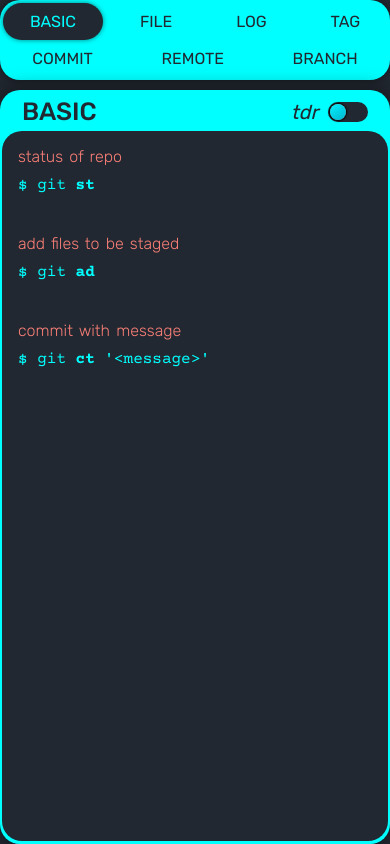
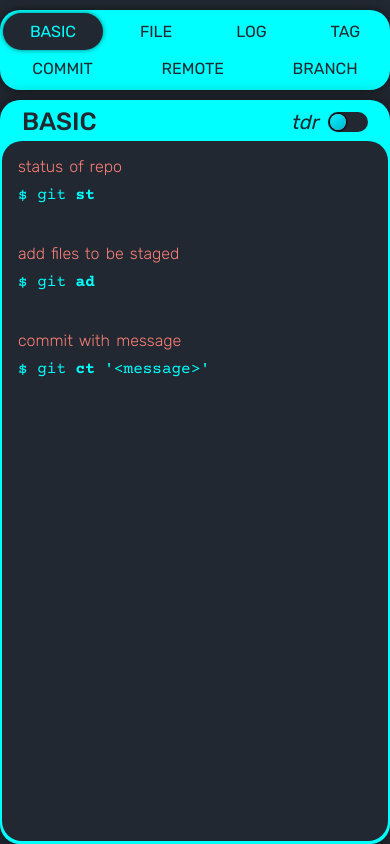
Before and after one commit to dhruwlalan/git-alias, a Vue app: page / in a window 390 px wide. Built offline with nearby package versions, Linux system fonts and the light colour scheme.

Commit message:
rf: sytling

```diff
--- a/src/sass/layout/_container.scss
+++ b/src/sass/layout/_container.scss
@@ -5,6 +5,6 @@
    @include pbm($pt: 2rem, $m: 0 auto);
 
    @media (max-width: 700px) {
-      padding-top: 0rem;
+      padding-top: 1rem;
    }
 }
--- a/src/sass/layout/_main.scss
+++ b/src/sass/layout/_main.scss
@@ -95,7 +95,7 @@
 
          &--syntax {
             @include typo($c: $cyan1, $ff: $courierPrime, $fs: 2.5rem, $fw: 400);
-            @include pbm($p: 1rem, $pr: 2rem);
+            @include pbm($p: 1rem, $pr: 3rem);
             @include pos-relative;
 
             @media (max-width: 600px) {
```
Also changed, not shown: 5 other files (tests, documents, lock files or other folders).
